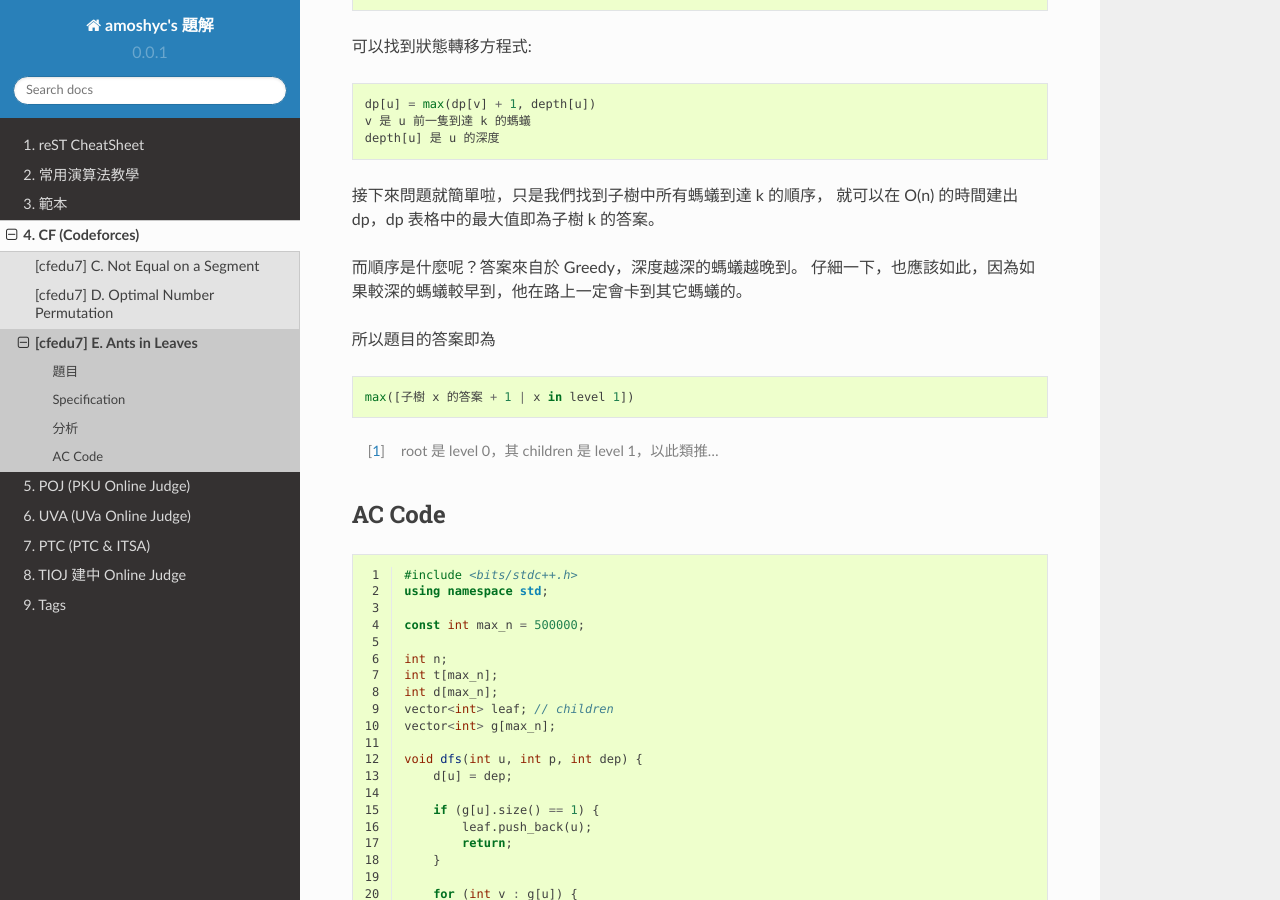
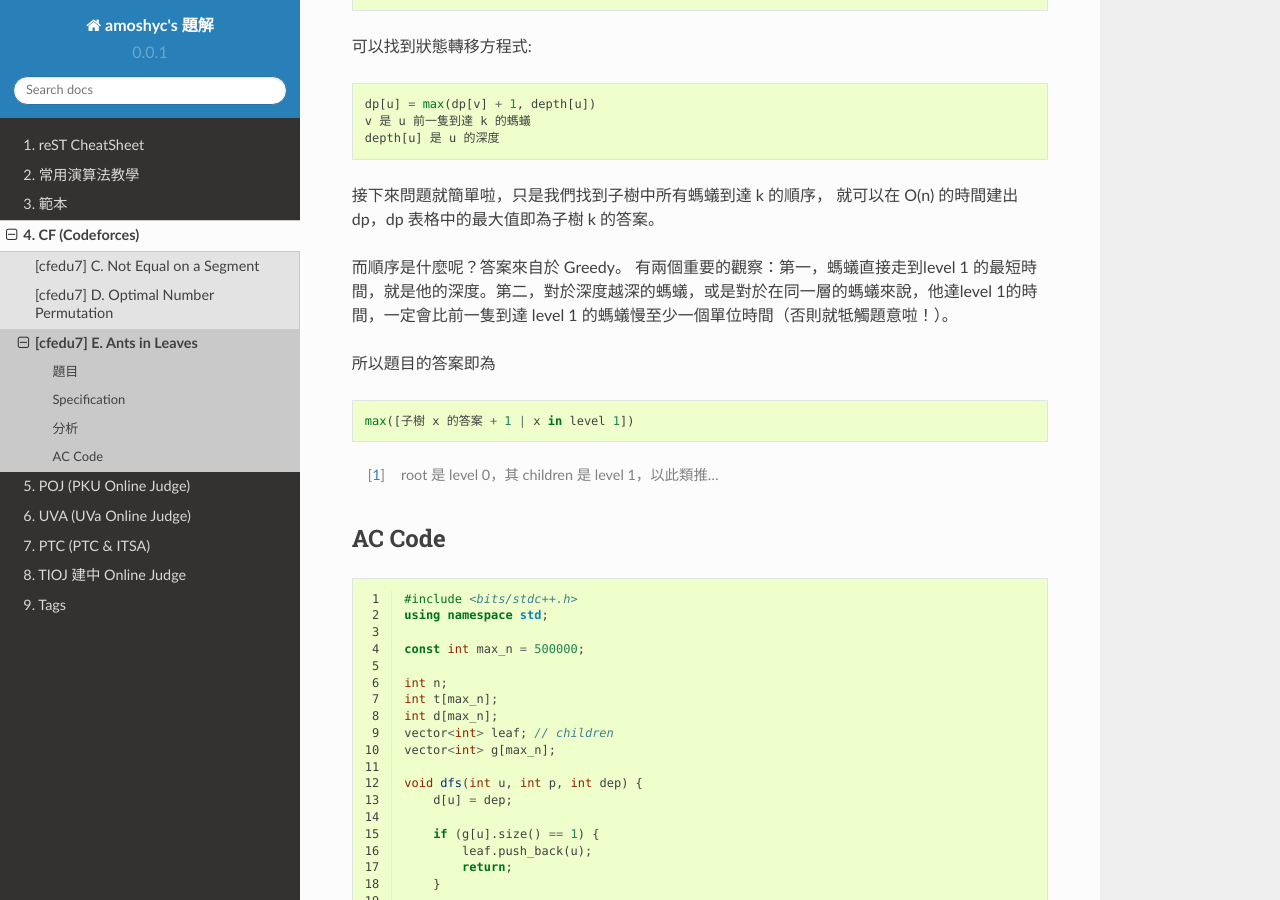
Before and after one commit to amoshyc/ojsolution, a Sphinx documentation site: the page built from docs/source/cf/cfedu7/pe.rst, in a window 1280 px wide and 900 px high, scrolled down 970 px. Built offline with Sphinx 7.4.7 and the Read the Docs theme 2.0.0, drawn with Linux system fonts in a browser that asks for light colours.

Commit message:
Update pe.rst

```diff
--- a/docs/source/cf/cfedu7/pe.rst
+++ b/docs/source/cf/cfedu7/pe.rst
@@ -55,8 +55,8 @@ root 的性質與其它節點不同，嘗試先解決掉它。
 接下來問題就簡單啦，只是我們找到子樹中所有螞蟻到達 k 的順序，
 就可以在 O(n) 的時間建出 dp，dp 表格中的最大值即為子樹 k 的答案。
 
-而順序是什麼呢？答案來自於 Greedy，深度越深的螞蟻越晚到。
-仔細一下，也應該如此，因為如果較深的螞蟻較早到，他在路上一定會卡到其它螞蟻的。
+而順序是什麼呢？答案來自於 Greedy。
+有兩個重要的觀察：第一，螞蟻直接走到level 1 的最短時間，就是他的深度。第二，對於深度越深的螞蟻，或是對於在同一層的螞蟻來說，他達level 1的時間，一定會比前一隻到達 level 1 的螞蟻慢至少一個單位時間（否則就牴觸題意啦！）。
 
 所以題目的答案即為 ::
 
```
